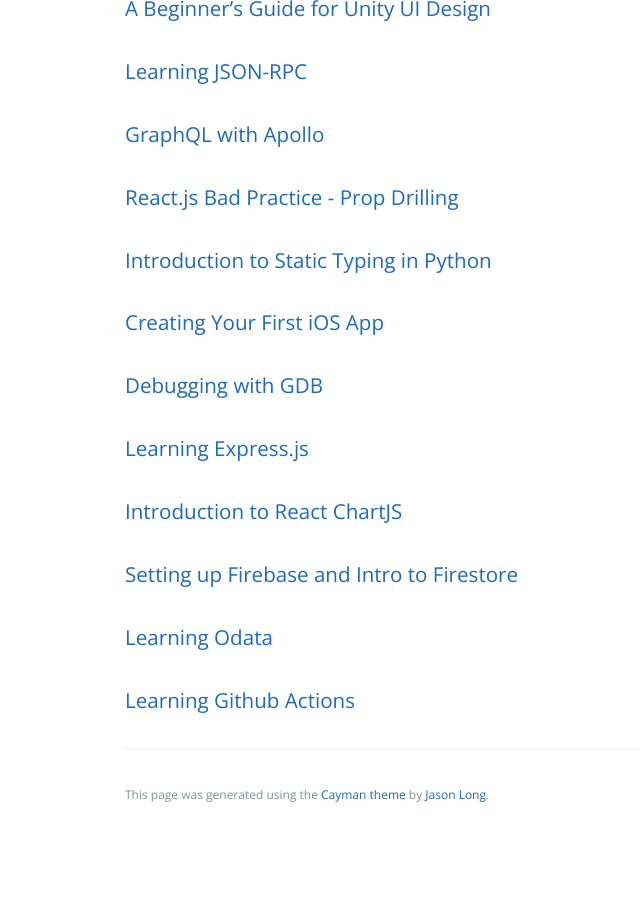
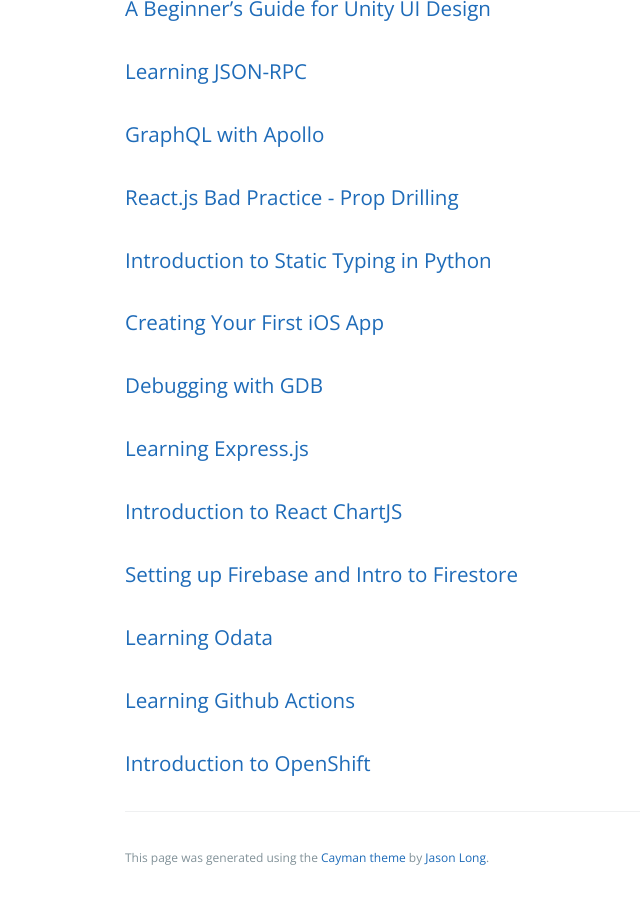
Before and after one commit to learning-software-engineering/learning-software-engineering.github.io, a Jekyll site: the page built from Topics/Tech_Stacks.md, in a window 1280 px wide and 900 px high, scrolled down 2240 px. Shown: the whole window, without its empty margins (99-739 px from the left). Built offline with Jekyll 4.4.1, drawn with Linux system fonts in a browser that asks for light colours; our own code applies the rules of GitHub Pages for plain Markdown files; before the commit the page ends 3077 px from its top, so only the background shows below that.

Commit message:
Update Tech_Stacks.md with link to Openshift

```diff
--- a/Topics/Tech_Stacks.md
+++ b/Topics/Tech_Stacks.md
@@ -41,3 +41,4 @@
 ### [Setting up Firebase and Intro to Firestore](./Tech_Stacks/Firebase_and_Firestore.md)
 ### [Learning Odata](./Tech_Stacks/Odata.md)
 ### [Learning Github Actions](./Development_Process/Github_Actions.md)
+### [Introduction to OpenShift](./Tech_Stacks/OpenShift.md)
```
